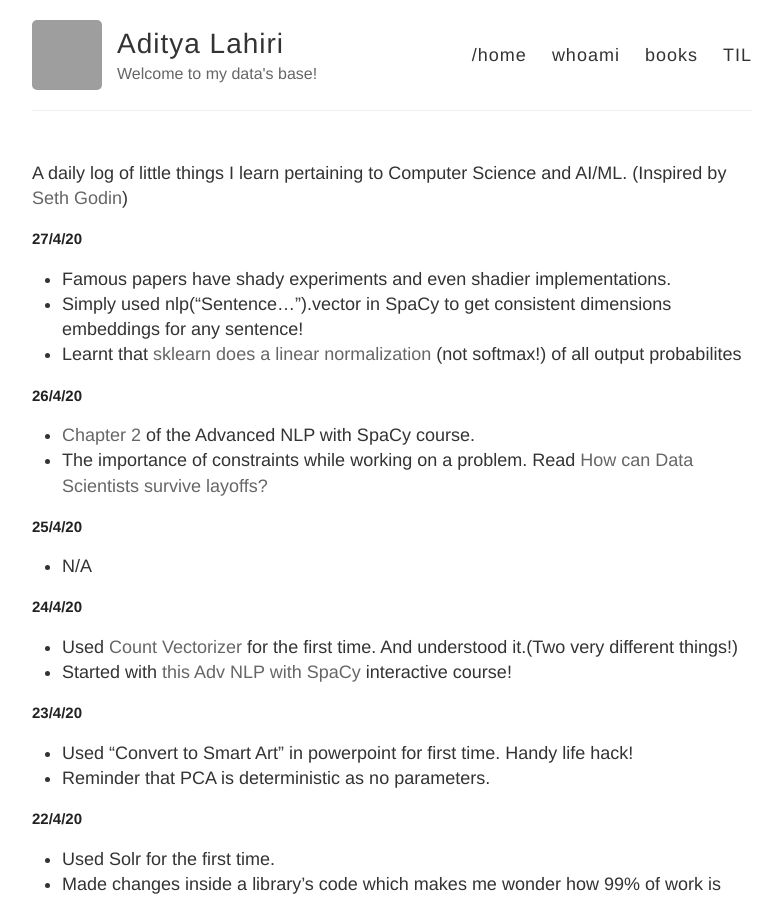
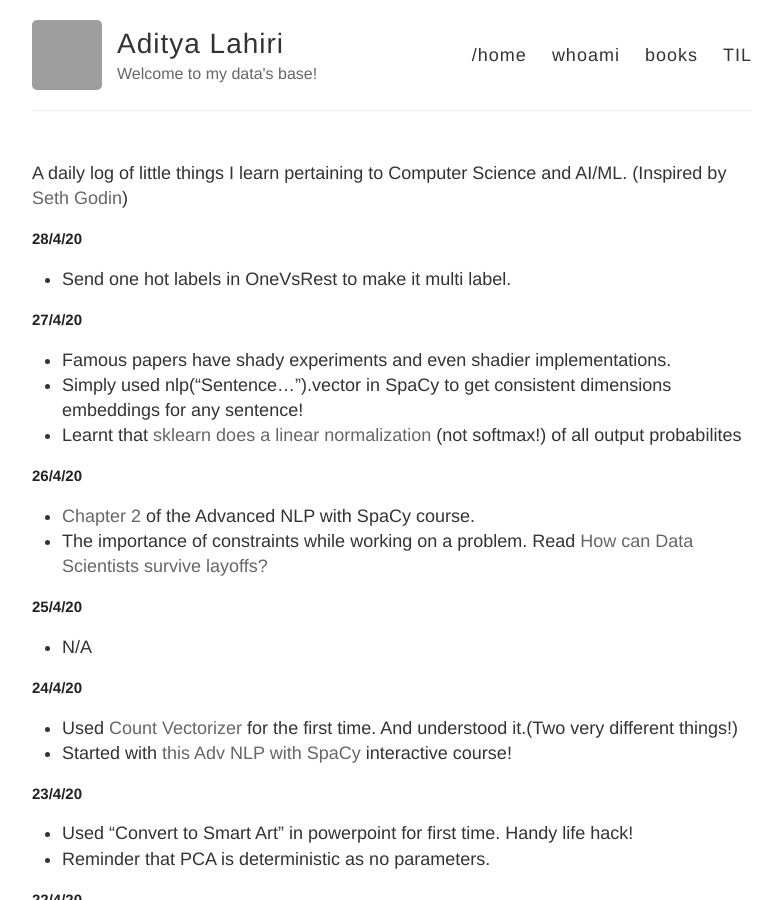
Before and after one commit to adityalahiri/adityalahiri.github.io, a Jekyll site: the page built from TIL.md, in a window 1280 px wide and 900 px high. Shown: the whole window, without its empty margins (248-1030 px from the left). Built offline with Jekyll 4.4.1, drawn with Linux system fonts in a browser that asks for light colours; our own code applies the rules of GitHub Pages for plain Markdown files; grey boxes are pictures that could not be loaded.

Commit message:
Update 28/4/20

```diff
--- a/TIL.md
+++ b/TIL.md
@@ -1,5 +1,9 @@
 A daily log of little things I learn pertaining to Computer Science and AI/ML.
 (Inspired by [Seth Godin](https://seths.blog/))
+
+## 28/4/20
+
+* Send one hot labels in OneVsRest to make it multi label.
 
 ## 27/4/20
 
```
